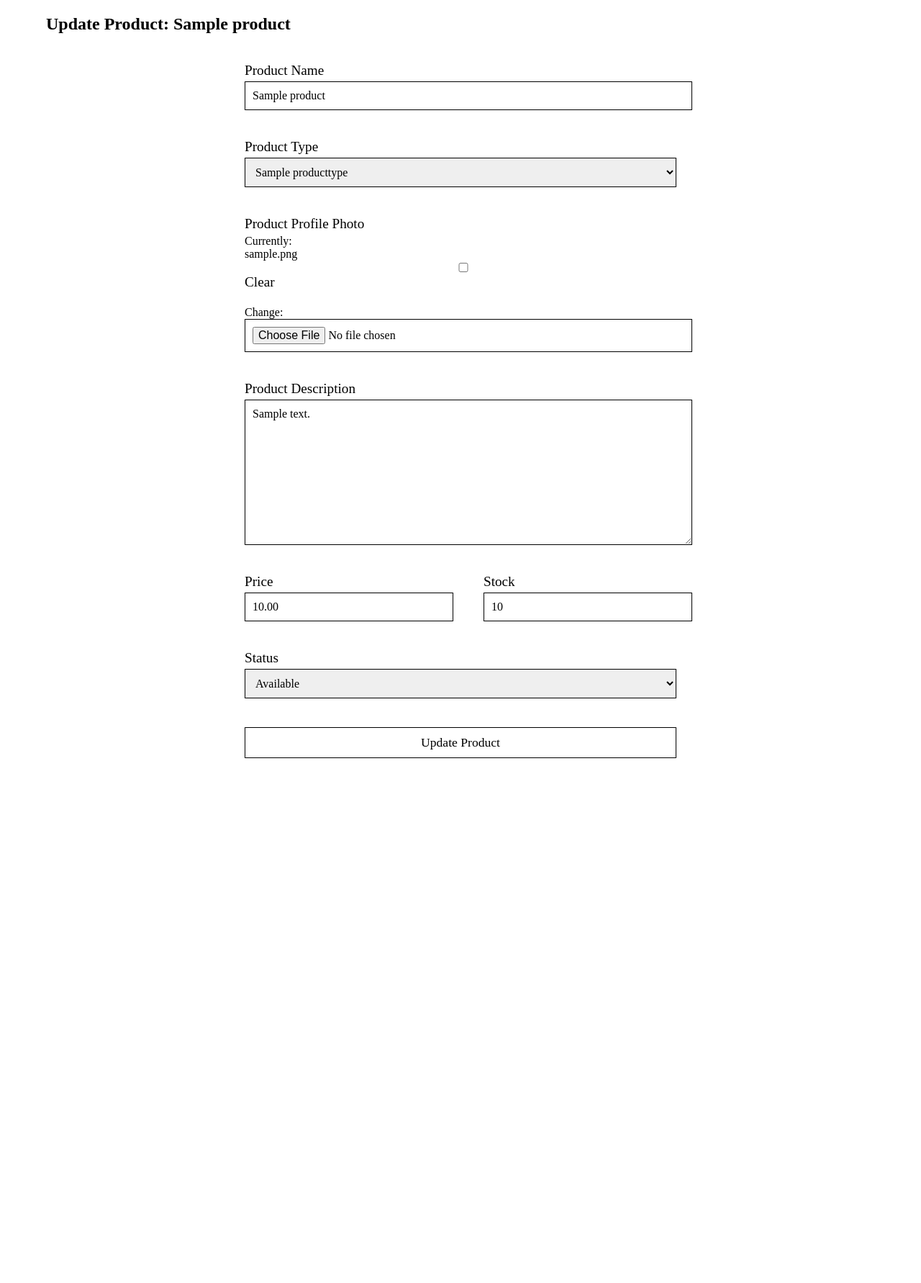
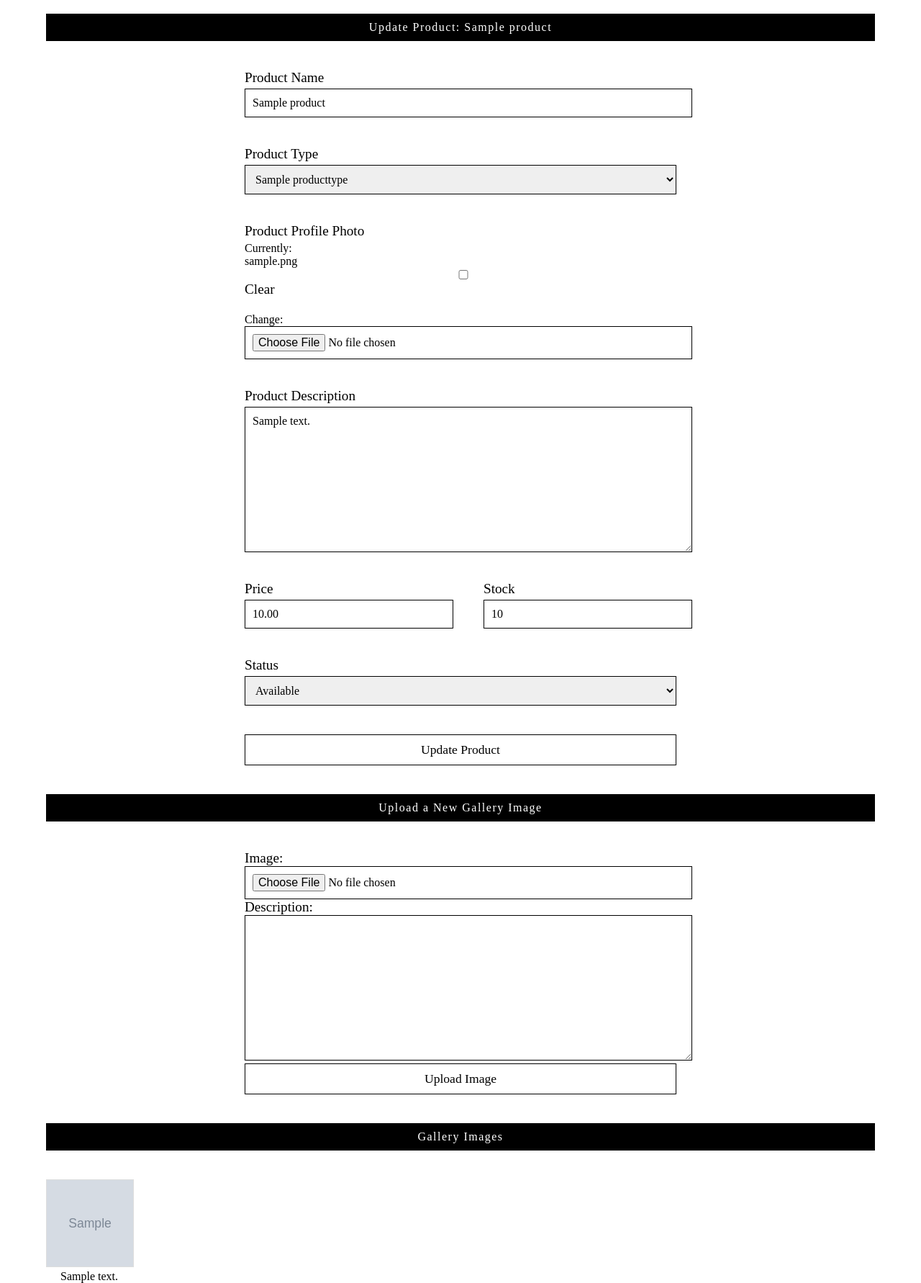
Before and after one commit to miksingsoju/A-General-Merchstore, a Django app: page /store/item/1/edit/ in a window 1280 px wide. Shown: the part 236-2018 px from the top of the page at 72% size. Before the commit the page ends 1289 px from the top, so only its background shows below. Run offline with Django 5.2, Linux system fonts and the light colour scheme; a user stored in the database is signed in; tables that the repository leaves empty hold one stand-in row (values such as "Sample post"); grey boxes marked "Sample" are stand-in pictures.

Commit message:
Users can now add photos to the product gallery using the edit product view

```diff
--- a/merchstore/store/forms.py
+++ b/merchstore/store/forms.py
@@ -1,7 +1,14 @@
 from django import forms
-from .models import Product, Transaction
+from .models import Product, Transaction, ProductImage
 
 class ProductForm(forms.ModelForm):
     class Meta:
         model  = Product
         exclude = ['owner']
+
+class ProductImageForm(forms.ModelForm):
+    class Meta:
+        model = ProductImage
+        fields = ['image', 'description']
+        extra = 3
+        can_delete = True
--- a/merchstore/store/templates/product_update.html
+++ b/merchstore/store/templates/product_update.html
@@ -53,9 +53,40 @@
     .submit-btn:hover {
         border-width: 2px;
     }
+
+    .gallery-wrapper {
+        display: flex;
+        flex-wrap: wrap;
+        gap: 15px;
+        margin-top: 5vh;
+        justify-content: flex-start;
+    }
+
+    .gallery-item {
+        width: 120px;
+        text-align: center;
+    }
+
+    .gallery-item img {
+        width: 100%;
+        height: 120px;
+        object-fit: cover;
+        border: 1px solid #ddd;
+    }
+
+    .heading {
+        text-align: center;
+        letter-spacing: 1.5px;
+        color: white;
+        background-color: black;
+        border: 2px solid black;
+        padding: 8px;
+        margin-bottom: 5vh;
+
+    }
 </style>
 
-<h2>Update Product: {{ form.instance.name }}</h2>
+<div class="heading"> Update Product: {{ form.instance.name }}</div>
 
 <form method="POST" enctype="multipart/form-data">
     {% csrf_token %}
@@ -99,4 +130,24 @@
 
     <button type="submit" class="submit-btn">Update Product</button>
 </form>
+
+<div class="heading">Upload a New Gallery Image</div>
+<form method="POST" enctype="multipart/form-data">
+    {% csrf_token %}
+    {{ image_form.as_p }}
+    <button type="submit" class="submit-btn">Upload Image</button>
+</form>
+
+<div class="heading">Gallery Images</div>
+<div class="gallery-wrapper">
+    {% for img in existing_images %}
+    <div class="gallery-item">
+        <img src="{{ img.image.url }}" alt="{{ img.description }}">
+        <p>{{ img.description }}</p>
+    </div>
+    {% empty %}
+    <p>No gallery images yet.</p>
+    {% endfor %}
+</div>
+
 {% endblock %}
--- a/merchstore/store/views.py
+++ b/merchstore/store/views.py
@@ -48,26 +48,42 @@ def product_create(request):
     return render(request, 'product_create.html', {'form': form})
 
 @login_required
-def product_update(request,num):
+def product_update(request, num):
     product = Product.objects.get(id=num)
 
-    # Ensure that the form is being submitted via POST
     if request.method == 'POST':
-        form = ProductForm(request.POST, instance=product)
-        if form.is_valid():
-            # Automatically set the product status based on stock
-            product = form.save(commit=False)
-            if product.stock == 0:
-                product.status = 'Out of Stock'
-            else:
-                product.status = 'Available'
-            product.save()
+        if 'name' in request.POST:  # Product form submitted
+            form = ProductForm(request.POST, request.FILES, instance=product)
+            image_form = ProductImageForm()  # empty for re-render
 
-            return redirect('store:product_detail', num=product.id)
+            if form.is_valid():
+                product = form.save(commit=False)
+                product.owner = request.user.profile
+                product.status = 'Out of Stock' if product.stock == 0 else 'Available'
+                product.save()
+                return redirect('store:product_detail', num=product.id)
+
+        else:  # Image form submitted
+            form = ProductForm(instance=product)  # unchanged
+            image_form = ProductImageForm(request.POST, request.FILES)
+            if image_form.is_valid():
+                image = image_form.save(commit=False)
+                image.product = product
+                image.save()
+                return redirect('store:product_update', num=product.id)
     else:
         form = ProductForm(instance=product)
+        image_form = ProductImageForm()
 
-    return render(request, 'product_update.html', {'form': form})
+    existing_images = ProductImage.objects.filter(product=product)
+
+    context = {
+        'form': form,
+        'image_form': image_form,
+        'existing_images': existing_images
+    }
+
+    return render(request, 'product_update.html', context)
 
 def cart(request):
     pass
```
Also changed, not shown: merchstore/store/migrations/0001_initial.py, merchstore/store/migrations/0002_product_image.py (deleted).
